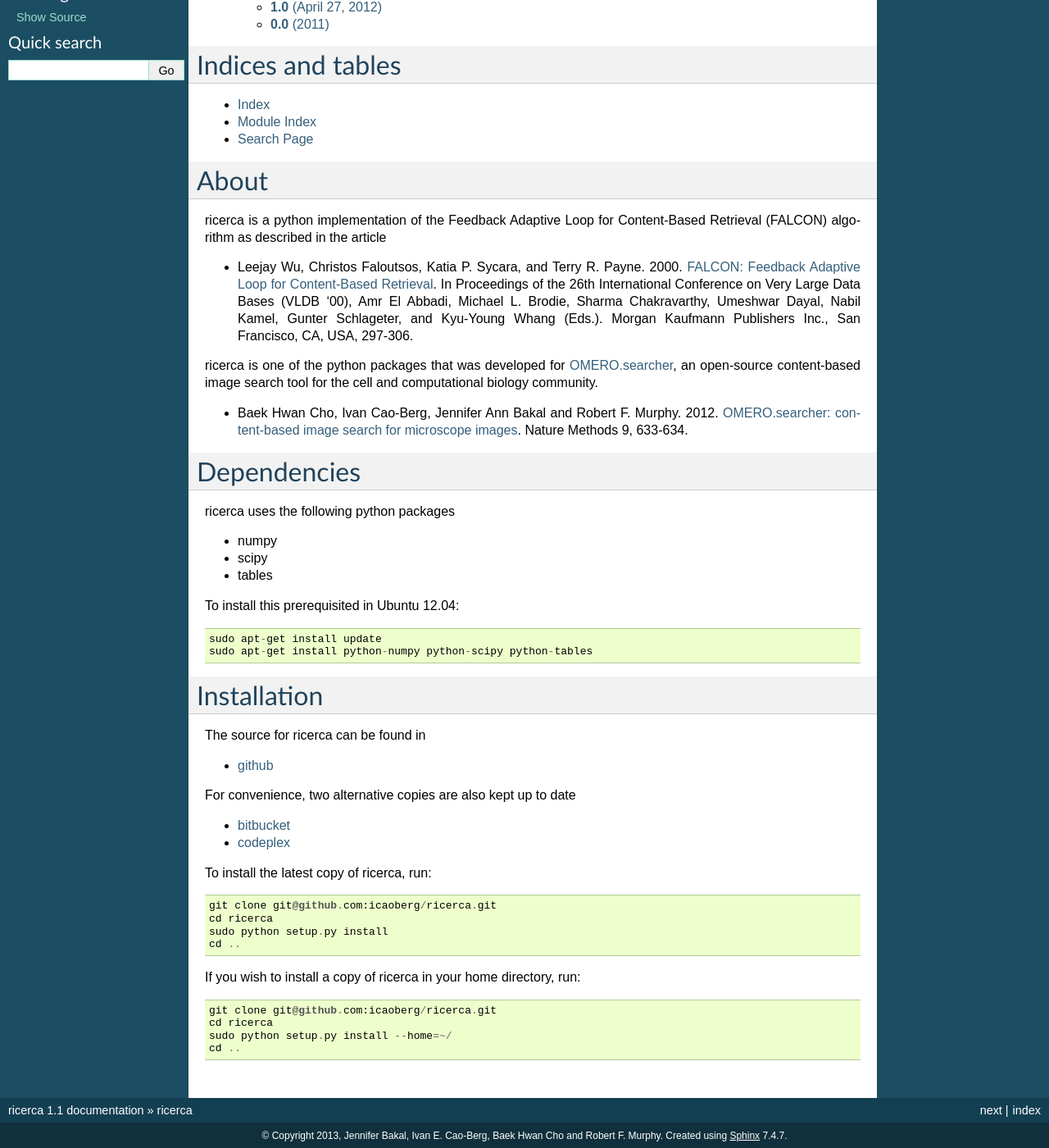
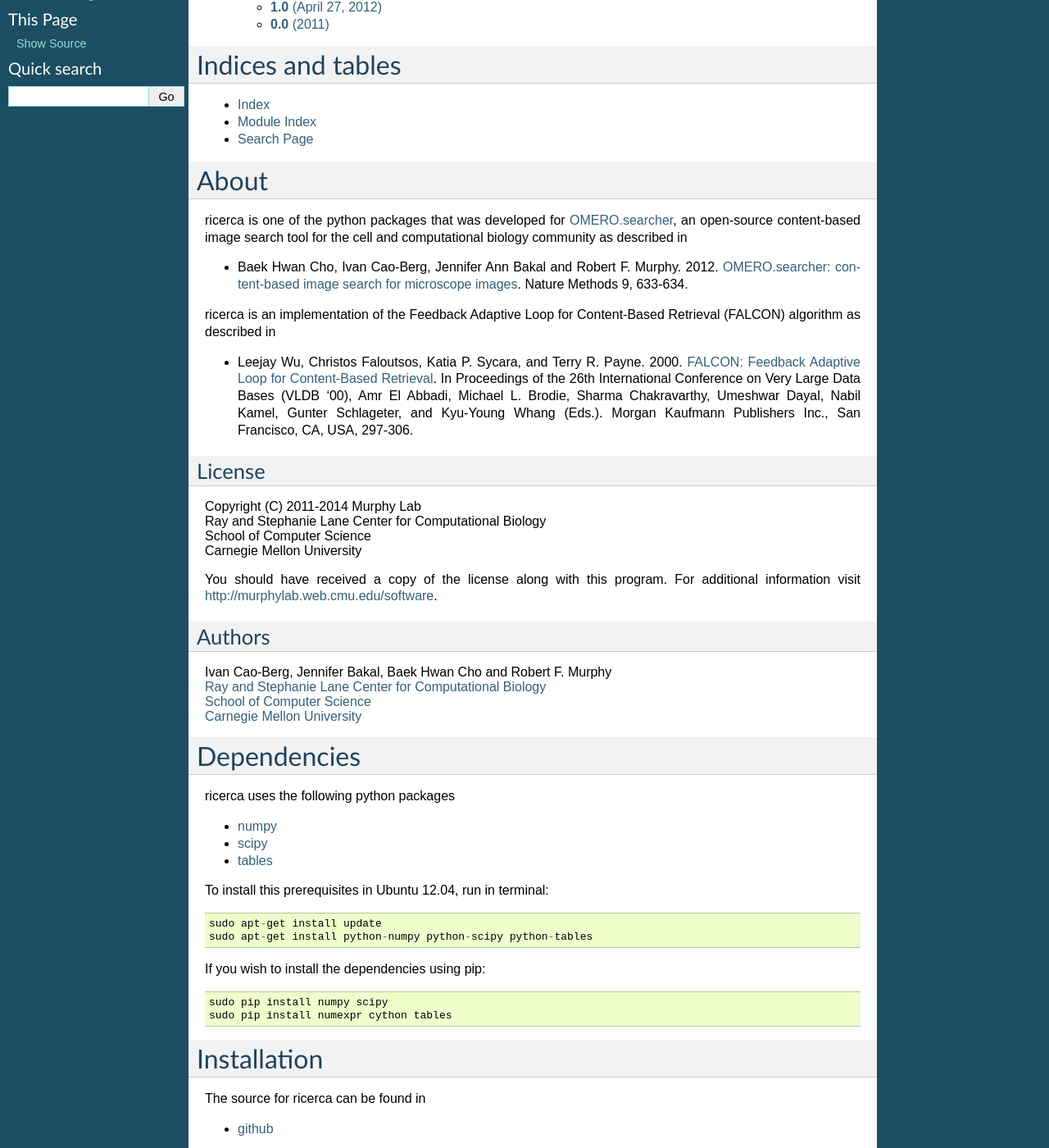
Before and after one commit to icaoberg/ricerca-docs, a Sphinx documentation site: the page built from source/index.rst, in a window 1280 px wide and 1400 px high, scrolled down 238 px. Shown: the whole window at 82% size. Built offline with Sphinx 7.4.7, drawn with Linux system fonts in a browser that asks for light colours; some of the changed text lies outside the part shown.

Commit message:
Updated documentation for the release of OMERO.searcher

```diff
--- a/source/conf.py
+++ b/source/conf.py
@@ -41,7 +41,7 @@
 
 # General information about the project.
 project = u'ricerca'
-copyright = u'2013, Jennifer Bakal, Ivan E. Cao-Berg, Baek Hwan Cho and Robert F. Murphy'
+copyright = u'2014, Jennifer Bakal, Ivan E. Cao-Berg, Baek Hwan Cho and Robert F. Murphy'
 
 # The version info for the project you're documenting, acts as replacement for
 # |version| and |release|, also used in various other places throughout the
@@ -50,7 +50,7 @@
 # The short X.Y version.
 version = '1.1'
 # The full version, including alpha/beta/rc tags.
-release = '1.1'
+release = '1.1.3'
 
 # The language for content autogenerated by Sphinx. Refer to documentation
 # for a list of supported languages.
--- a/source/index.rst
+++ b/source/index.rst
@@ -24,28 +24,47 @@
 
 About
 =====
-ricerca is a python implementation of the Feedback Adaptive Loop for Content-Based Retrieval (FALCON) algorithm as described in the article
+ricerca is one of the python packages that was developed for `OMERO.searcher <http://murphylab.web.cmu.edu/software/searcher/>`_, an open-source content-based image search tool for the cell and computational biology community as described in
+
+* Baek Hwan Cho, Ivan Cao-Berg, Jennifer Ann Bakal and Robert F. Murphy. 2012. `OMERO.searcher: content-based image search for microscope images <http://www.nature.com/nmeth/journal/v9/n7/full/nmeth.2086.html>`_. Nature Methods 9, 633-634.
+
+ricerca is an implementation of the Feedback Adaptive Loop for Content-Based Retrieval (FALCON) algorithm as described in
 
 * Leejay Wu, Christos Faloutsos, Katia P. Sycara, and Terry R. Payne. 2000. `FALCON: Feedback Adaptive Loop for Content-Based Retrieval <http://www.cs.cmu.edu/~christos/PUBLICATIONS/vldb2k-falcon.pdf>`_. In Proceedings of the 26th International Conference on Very Large Data Bases (VLDB '00), Amr El Abbadi, Michael L. Brodie, Sharma Chakravarthy, Umeshwar Dayal, Nabil Kamel, Gunter Schlageter, and Kyu-Young Whang (Eds.). Morgan Kaufmann Publishers Inc., San Francisco, CA, USA, 297-306.
 
-ricerca is one of the python packages that was developed for `OMERO.searcher <http://murphylab.web.cmu.edu/software/searcher/>`_, an open-source content-based image search tool for the cell and computational biology community.
+License
+-------
+| Copyright (C) 2011-2014 Murphy Lab
+| Ray and Stephanie Lane Center for Computational Biology
+| School of Computer Science
+| Carnegie Mellon University
 
-* Baek Hwan Cho, Ivan Cao-Berg, Jennifer Ann Bakal and Robert F. Murphy. 2012. `OMERO.searcher: content-based image search for microscope images <http://www.nature.com/nmeth/journal/v9/n7/full/nmeth.2086.html>`_. Nature Methods 9, 633-634.
+You should have received a copy of the license along with this program. For additional information visit http://murphylab.web.cmu.edu/software.
 
-
+Authors
+-------
+| Ivan Cao-Berg, Jennifer Bakal, Baek Hwan Cho and Robert F. Murphy
+| `Ray and Stephanie Lane Center for Computational Biology <http://lane.compbio.cmu.edu/>`_
+| `School of Computer Science <http://www.cs.cmu.edu/>`_
+| `Carnegie Mellon University <http://www.cmu.edu/>`_
 
 Dependencies
 ============
 ricerca uses the following python packages
 
-- numpy
-- scipy
-- tables
+- `numpy <http://www.numpy.org/>`_
+- `scipy <http://www.scipy.org/>`_
+- `tables <https://pypi.python.org/pypi/tables>`_
 
-To install this prerequisited in Ubuntu 12.04::
+To install this prerequisites in Ubuntu 12.04, run in terminal::
 
 	sudo apt-get install update
 	sudo apt-get install python-numpy python-scipy python-tables
+
+If you wish to install the dependencies using pip::
+
+	sudo pip install numpy scipy
+	sudo pip install numexpr cython tables
 
 Installation
 ============
@@ -53,12 +72,11 @@
 
 - `github <https://github.com/icaoberg/ricerca>`_
 
-For convenience, two alternative copies are also kept up to date
+For convenience, an alternative copy is also kept up to date
 
 - `bitbucket <git@bitbucket.org:icaoberg/ricerca.git>`_
-- `codeplex <https://ricerca.codeplex.com/>`_
 
-To install the latest copy of ricerca, run::
+To install the latest version of ricerca from the repository, run::
 
 	git clone git@github.com:icaoberg/ricerca.git
 	cd ricerca
@@ -71,3 +89,20 @@
 	cd ricerca
 	sudo python setup.py install --home=~/
 	cd ..
+
+If you wish to install a copy of ricerca using virtualenv, run::
+
+	virtualenv venv
+	cd venv
+	. ./bin/activate
+	pip install numpy
+	pip install scipy
+	pip install numexpr
+	pip install cython
+	pip install tables
+	mkdir src
+	cd src
+	git clone git@github.com:icaoberg/ricerca.git
+	cd ricerca
+	python setup.py install
+	cd ../../
```
